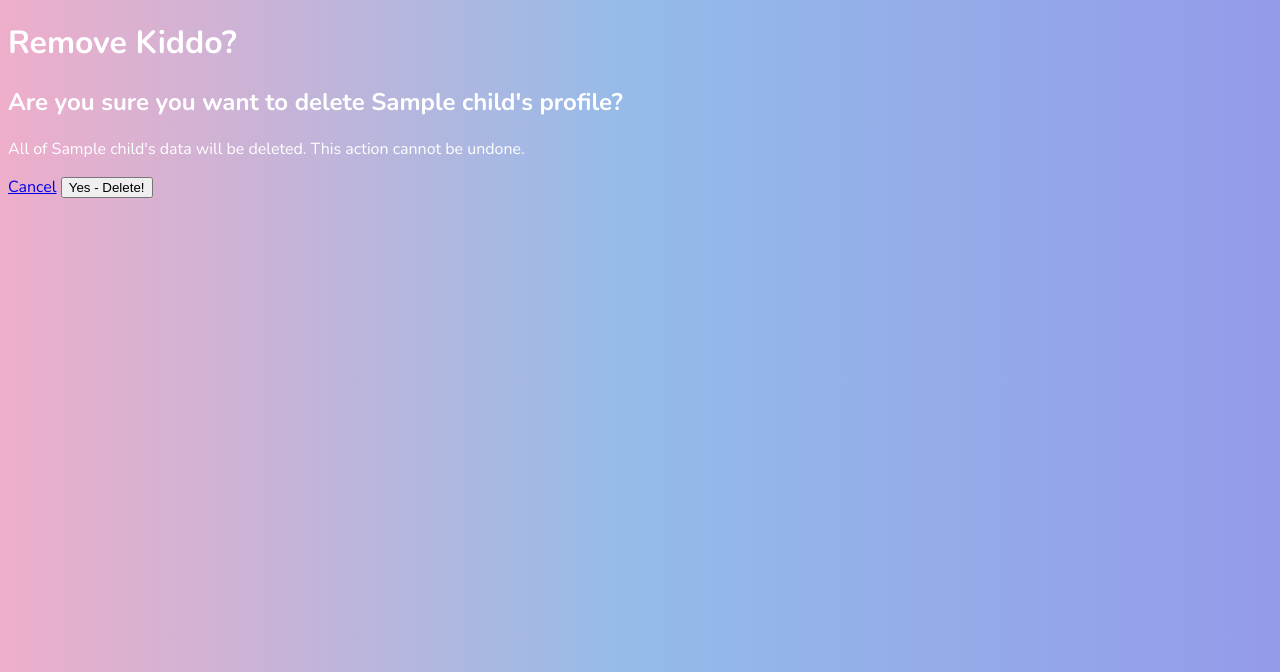
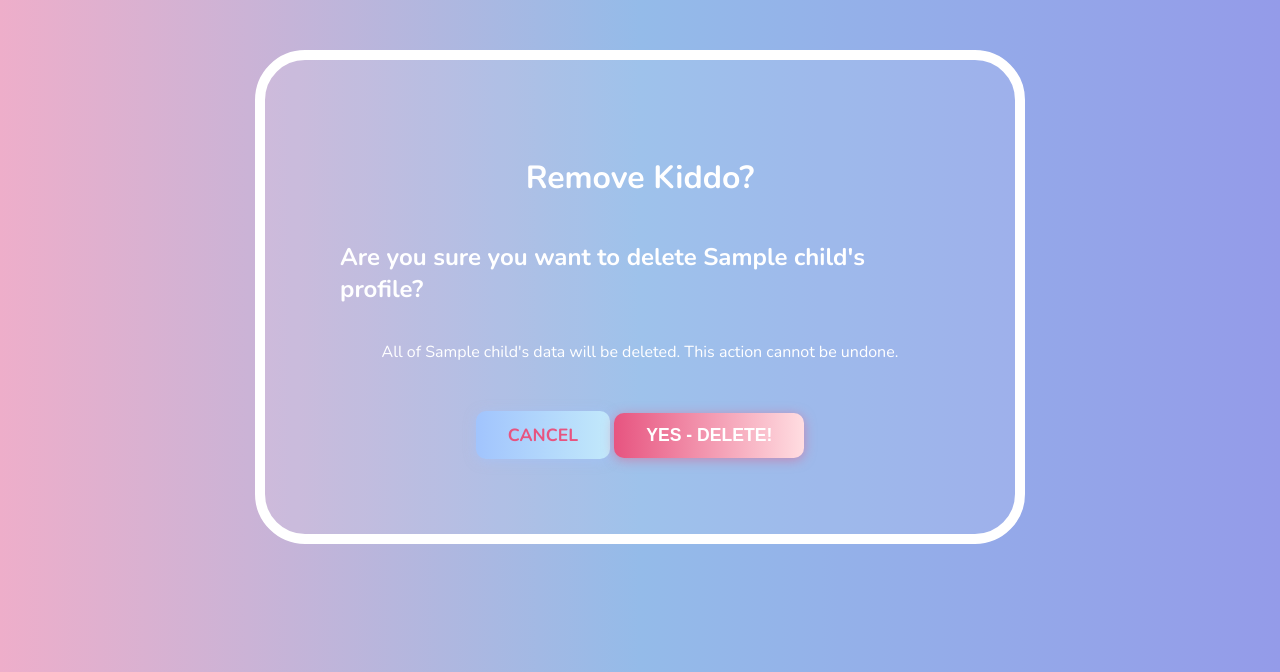
Before and after one commit to amenalii/tinytrackr, a Django app: page /children/1/delete/ in a window 1280 px wide. Shown: the part 128-800 px from the top of the page. Run offline with Django 5.2, Linux system fonts and the light colour scheme; a user stored in the database is signed in; tables that the repository leaves empty hold one stand-in row (values such as "Sample post").

Commit message:
Journal Detail Page and Confirm Delete Page Styled

```diff
--- a/main_app/static/css/base.css
+++ b/main_app/static/css/base.css
@@ -320,3 +320,75 @@ li.journal-entry a:hover {
   box-shadow: 0 0 32px #ee9ca7;
   color: #e75480;
 }
+
+.journal-container h1 {
+  text-align: center;
+  margin: 0 auto;
+  font-size: 2.2rem;
+  font-weight: 900;
+  color: #e75480;
+  letter-spacing: 1.5px;
+}
+
+.journal-container p {
+  color: #fff;
+  font-size: 1.1rem;
+  margin-bottom: 18px;
+}
+
+.actions {
+    display: flex;
+    justify-content: center;
+    gap: 24px;
+    margin-top: 32px;
+}
+
+.actions .btn {
+  padding: 12px 32px;
+  border-radius: 10px;
+  font-size: 1.1rem;
+  font-weight: bold;
+  text-transform: uppercase;
+  border: none;
+  outline: none;
+  cursor: pointer;
+  transition: background 0.3s, color 0.2s, box-shadow 0.2s;
+  box-shadow: 0 2px 12px #e75480a0;
+  background-image: linear-gradient(to right, #ee9ca7db 0%, #ffdde1de 51%, #ee9ca7 100%);
+  color: #fff;
+  text-decoration: none;
+  display: inline-block;
+}
+
+.actions .btn.edit,
+.actions .btn.cancel {
+  background-image: linear-gradient(to right, #a1c4fd 0%, #c2e9fb 100%);
+  color: #e75480;
+  box-shadow: 0 2px 12px #a1c4fd80;
+}
+
+.actions .btn.delete {
+  background-image: linear-gradient(to right, #e75480 0%, #ffdde1 100%);
+  color: #fff;
+  box-shadow: 0 2px 12px #e7548080;
+}
+
+.actions .btn:hover {
+  background-position: right center;
+  color: #fff;
+  box-shadow: 0 0 24px #ee9ca7;
+}
+
+.delete-container {
+  display: flex;
+  flex-direction: column;
+  align-items: center;
+  justify-content: center;
+  border: solid 10px #fff;
+  border-radius: 50px;
+  padding: 75px;
+  background-color: rgba(255, 255, 255, 0.1);
+  max-width: 600px;
+  margin: auto;
+  margin-top: 50px;
+}
--- a/main_app/templates/journal/journal_detail.html
+++ b/main_app/templates/journal/journal_detail.html
@@ -3,11 +3,11 @@
 
 
 <div class="journal-container">
+    <p><strong>{{ journal.date }}</strong></p>
     <h1>{{ journal.title }}</h1>
-    <p><strong>Date:</strong> {{ journal.date }}</p>
     <p>{{ journal.entry }}</p>
 
-    <div class="journal-actions">
+    <div class="actions">
         <a href="{% url 'update-journal' journal.id %}" class="btn edit">Edit</a>
         <form action="{% url 'delete-journal' journal.id %}" method="post">
             {% csrf_token %}
--- a/main_app/templates/main_app/child_confirm_delete.html
+++ b/main_app/templates/main_app/child_confirm_delete.html
@@ -2,18 +2,24 @@
 {% load static %}
 {% block content %}
 
-<div class="page-header">
+<div class="delete-container">
   <h1>Remove Kiddo?</h1>
+
+  <h2>
+    Are you sure you want to delete <strong>{{ child.name }}'s</strong> profile?
+  </h2>
+  <p>
+    All of {{ child.name }}'s data will be deleted. This action cannot be
+    undone.
+  </p>
+
+  <div class="actions">
+    <form action="" method="post" class="form">
+      {% csrf_token %}
+      <a href="{% url 'child-detail' child.id %}" class="btn cancel">Cancel</a>
+      <button type="submit" class="btn delete">Yes - Delete!</button>
+    </form>
+  </div>
 </div>
 
-<h2>Are you sure you want to delete {{ child.name }}'s profile?</h2>
-<p>All of {{ child.name }}'s data will be deleted. This action cannot be undone.</p>
-
-
-<form action="" method="post" class="form">
-  {% csrf_token %}
-  <a href="{% url 'child-detail' child.id %}">Cancel</a>
-  <button type="submit" class="btn danger">Yes - Delete!</button>
-</form>
-
 {% endblock %}
```
